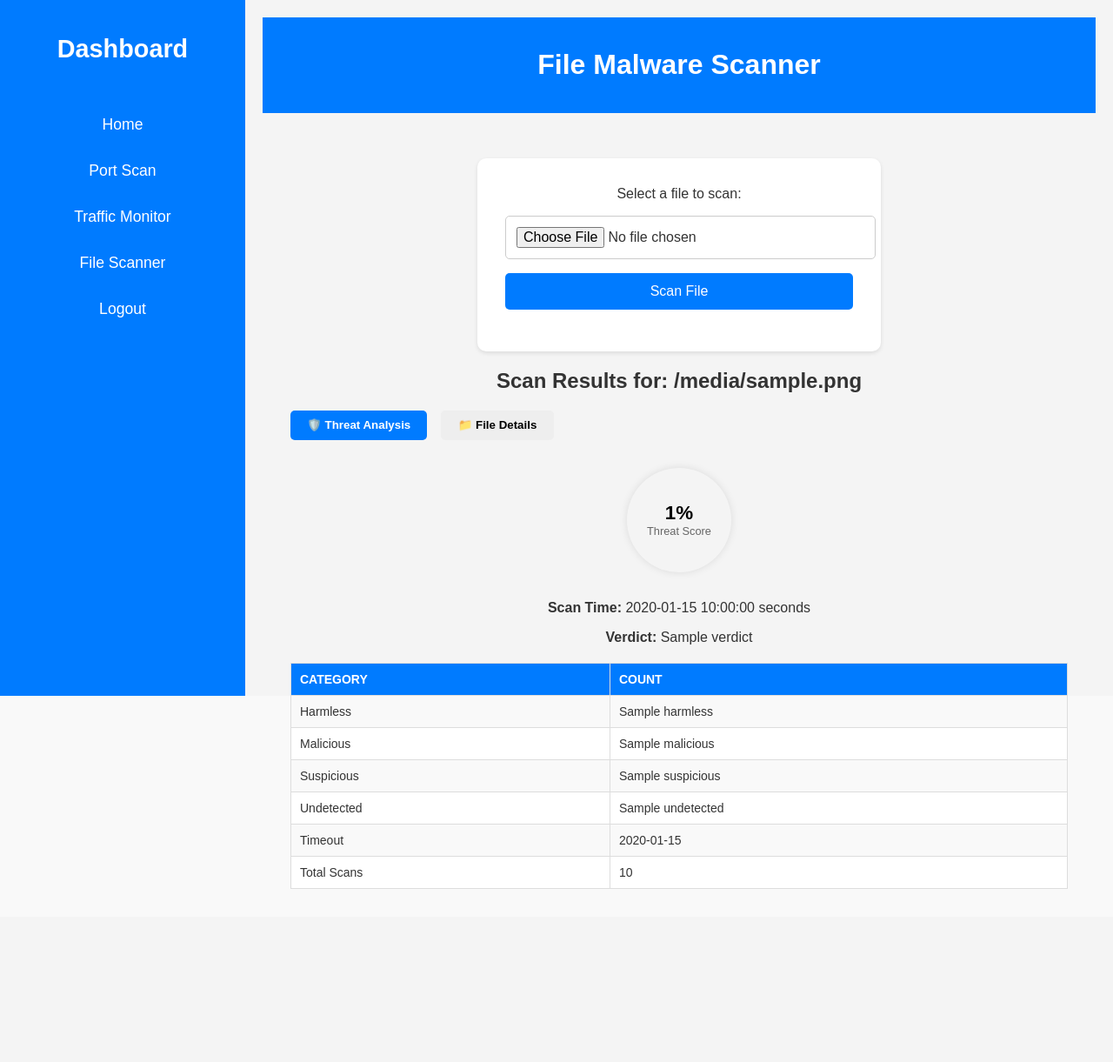
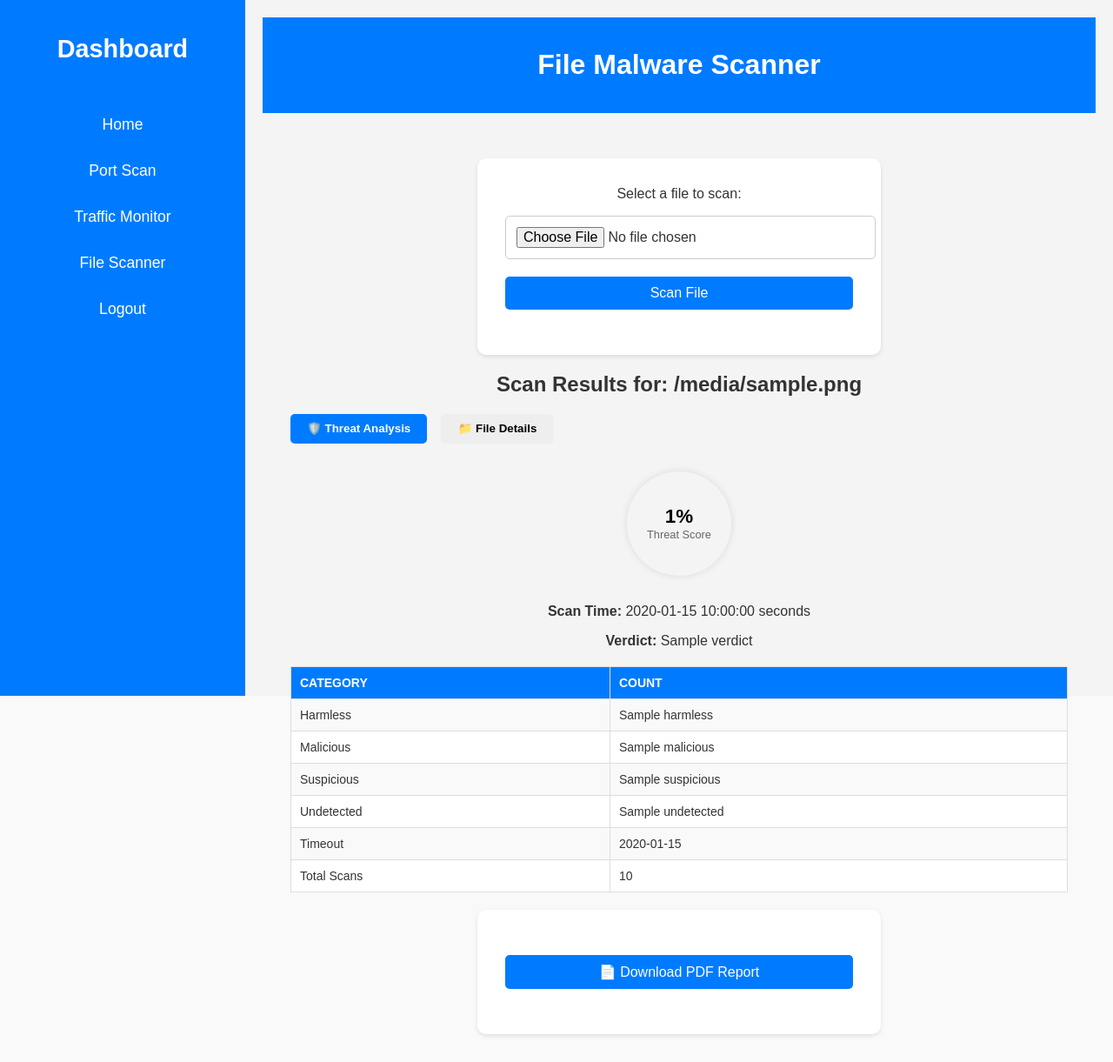
Before and after one commit to YOUSSIFBB/Final-Year-Project-, a Flask app: template templates/fileScan.html in a window 1280 px wide. Shown: the whole page at 87% size. Before the commit the page ends 1022 px from the top, so only its background shows below. Run offline with Flask 3, Linux system fonts and the light colour scheme; the template is opened without the code that fills it: most values are stand-ins (such as "Sample title", 1, 10 or a date in 2020).

Commit message:
PDF report functionality added
Added a functionality to generate a PDF report fixed from March 2025

```diff
--- a/app.py
+++ b/app.py
@@ -172,7 +172,7 @@ def file_scan():
                     'total': 1,
                     'scan_time': 0,
                     'threat_percentage': 100,
-                    'verdict': "🔥 Dangerous (blocked by antivirus)",
+                    'verdict': "Dangerous (blocked by antivirus)",
                     'size': 0,
                     'type': 'unknown',
                     'hashes': {
@@ -189,7 +189,7 @@ def file_scan():
                     'signature_status': 'Unsigned',
                     'tags': ['blocked', 'quarantined', 'simulated']
                 }
-                flash('⚠️ The file was blocked by antivirus and could not be scanned. This is a simulated result.', 'error')
+                flash('The file was blocked by antivirus and could not be scanned. This is a simulated result.', 'error')
                 return render_template('fileScan.html', result=result, filename=filename)
             else:
                 flash(f"File access error: {str(e)}", "error")
@@ -216,7 +216,7 @@ def file_scan():
                     'total': 1,
                     'scan_time': 0,
                     'threat_percentage': 100,
-                    'verdict': "🔥 Dangerous (blocked by antivirus)",
+                    'verdict': "Dangerous (blocked by antivirus)",
                     'size': 0,
                     'type': 'unknown',
                     'hashes': {
@@ -262,11 +262,11 @@ def file_scan():
         threat_percentage = round((threats / total) * 100, 1) if total > 0 else 0
 
         if threat_percentage <= 10:
-            verdict = "✅ Safe"
+            verdict = "Safe"
         elif threat_percentage <= 40:
-            verdict = "⚠️ Caution"
+            verdict = "Caution"
         else:
-            verdict = "🔥 Dangerous"
+            verdict = "Dangerous"
 
         result = {
             'harmless': stats['harmless'],
@@ -293,6 +293,45 @@ def file_scan():
 
     return render_template('fileScan.html', result=result, filename=filename)
 
+# genenrate report:
+from flask import send_file
+from fpdf import FPDF
+import re
+
+@app.route('/download-report', methods=['POST'])
+def download_report():
+    if 'user' not in session:
+        flash('Please log in to access this feature.', 'error')
+        return redirect(url_for('login'))
+
+    result = request.form.to_dict()
+
+    # Function to clean non-latin characters
+    def clean_text(text):
+        if isinstance(text, str):
+            return re.sub(r'[^\x00-\xFF]', '', text)
+        return str(text)
+
+    pdf = FPDF()
+    pdf.add_page()
+    pdf.set_font('Arial', 'B', 16)
+    pdf.cell(0, 10, 'ThreatGuard - File Scan Report', ln=True, align='C')
+    pdf.ln(10)
+
+    pdf.set_font('Arial', '', 12)
+    for key, value in result.items():
+        label = key.replace('_', ' ').capitalize()
+        clean_value = clean_text(value)
+        pdf.multi_cell(0, 10, f"{label}: {clean_value}")
+
+    report_path = os.path.join(app.config['UPLOAD_FOLDER'], 'scan_report.pdf')
+    pdf.output(report_path)
+
+    # 🔥 Instead of redirect, serve the file directly
+    return send_file(report_path, as_attachment=True)
+
+
+
 
 
 if __name__ == '__main__':
--- a/templates/fileScan.html
+++ b/templates/fileScan.html
@@ -28,10 +28,10 @@
         <form method="POST" enctype="multipart/form-data">
           <label for="file">Select a file to scan:</label>
           <input type="file" name="file" id="file" required />
-            <button type="submit">Scan File</button>
+          <button type="submit" class="btn">Scan File</button>
         </form>
 
-          {% with messages=get_flashed_messages() %}
+        {% with messages = get_flashed_messages() %}
           {% if messages %}
             <div class="status-message">
               {% for message in messages %}
@@ -57,6 +57,7 @@
                 <small>Threat Score</small>
               </div>
             </div>
+
             <p><strong>Scan Time:</strong> {{ result.scan_time }} seconds</p>
             <p><strong>Verdict:</strong> {{ result.verdict }}</p>
 
@@ -87,6 +88,14 @@
               <tr><td><strong>SHA-256</strong></td><td>{{ result.hashes.sha256 }}</td></tr>
             </table>
           </div>
+
+          <!-- Download PDF Button -->
+          <form method="POST" action="{{ url_for('download_report') }}" style="margin-top: 20px;">
+            {% for key, value in result.items() %}
+              <input type="hidden" name="{{ key }}" value="{{ value }}">
+            {% endfor %}
+            <button type="submit" class="btn">📄 Download PDF Report</button>
+          </form>
         </section>
         {% endif %}
       </main>
```
Also changed, not shown: 1 other file. Lines whose indentation alone changed are shown as unchanged.
